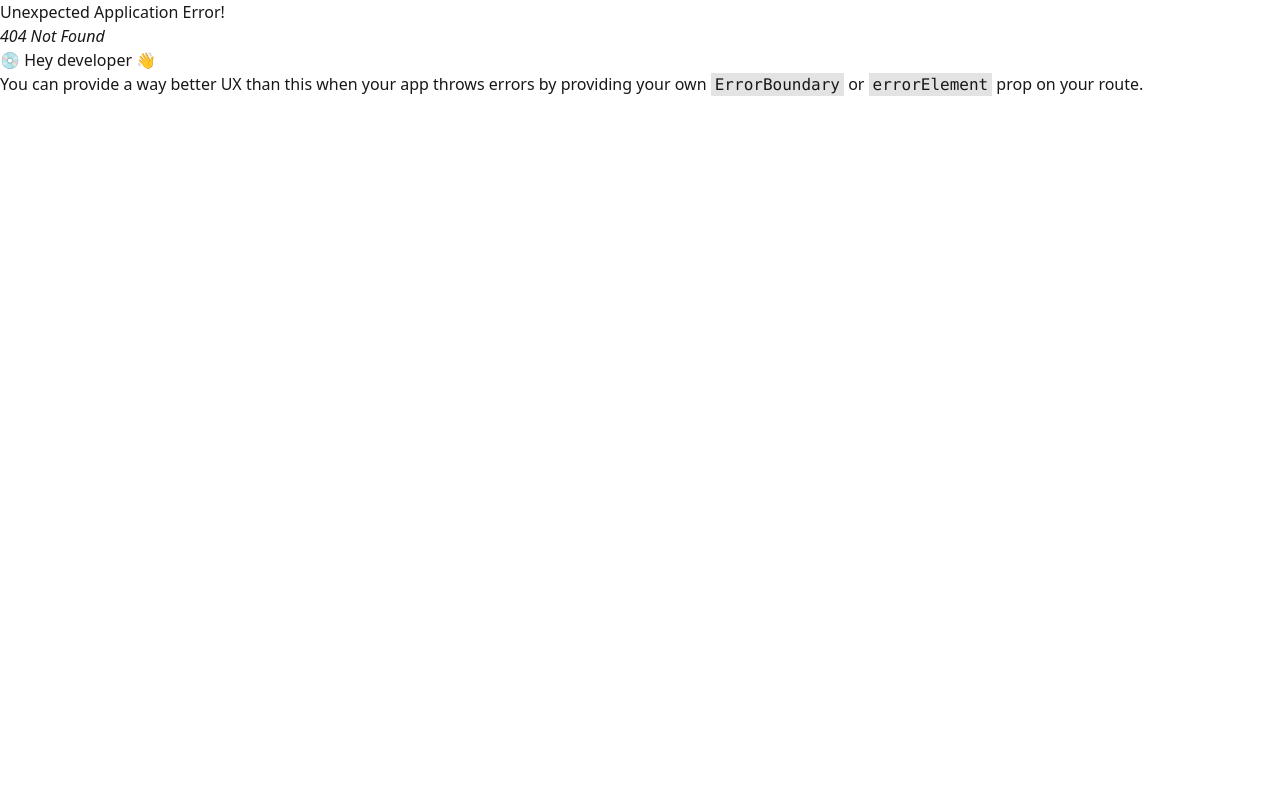
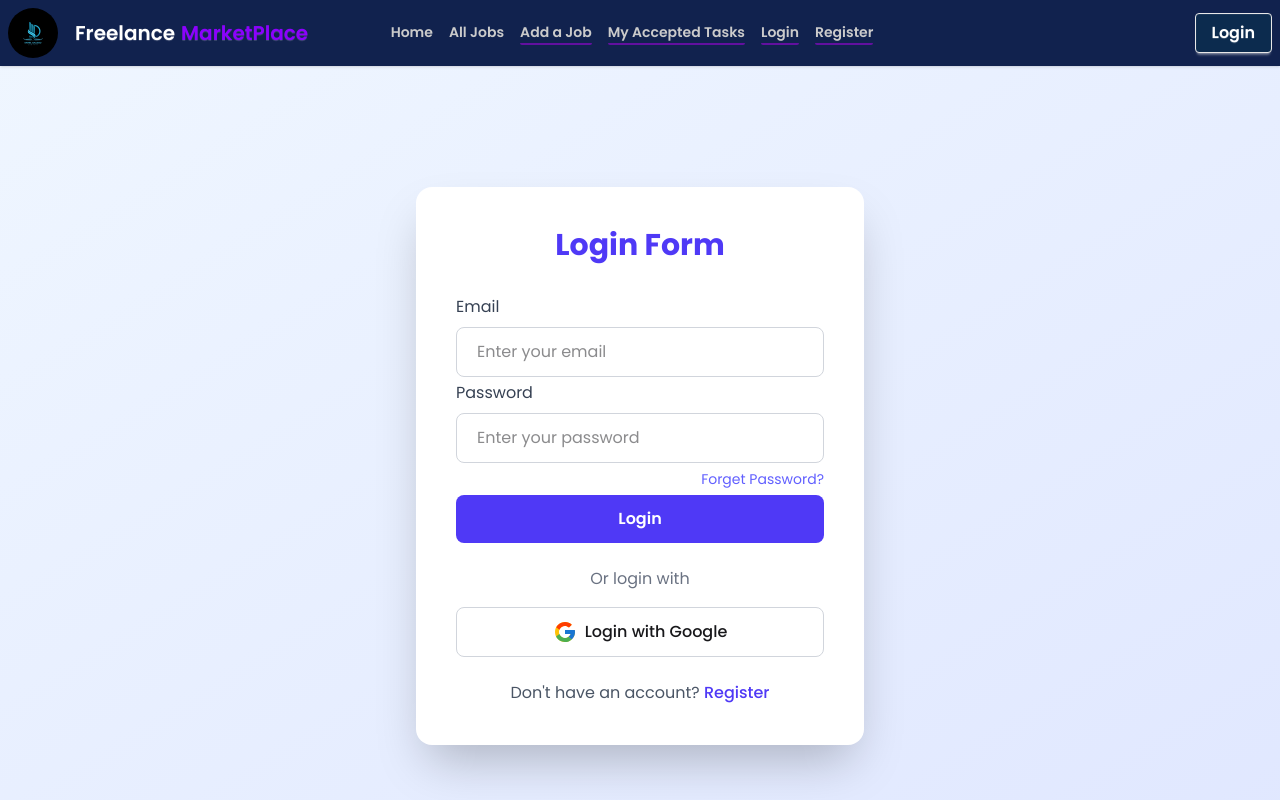
Before and after one commit to Azaharul-islam615/ph-assignment-10, a React (Vite) app: page /login in a window 1280 px wide. Before the commit this address had no page. Shown: the top 800 px of the page. Built offline with nearby package versions, Linux system fonts and the light colour scheme.

Commit message:
add login route

```diff
--- a/package.json
+++ b/package.json
@@ -13,6 +13,7 @@
     "@tailwindcss/vite": "^4.1.17",
     "react": "^19.1.1",
     "react-dom": "^19.1.1",
+    "react-icons": "^5.5.0",
     "react-router": "^7.9.5",
     "swiper": "^12.0.3",
     "tailwindcss": "^4.1.17"
--- a/src/component/Nav.jsx
+++ b/src/component/Nav.jsx
@@ -4,13 +4,13 @@ import img from"../assets/web.webp"
 
 const Nav = () => {
     const links=<>
-        <NavLink to="/" className="hover:text-pink-600  mr-4 font-semibold text-[#CBCBCB]">Home</NavLink>
-        <NavLink to='/allapps' className=" hover:text-pink-600 mr-4 font-semibold text-[#CBCBCB]">All Jobs</NavLink>
-        <NavLink className=" hover:text-pink-600  mr-4 font-semibold text-[#CBCBCB]">Add a Job</NavLink>
-        <NavLink className=" hover:text-pink-600 mr-4 font-semibold text-[#CBCBCB]">My Accepted
+        <NavLink to="/" className="all hover:text-pink-600  mr-4 font-semibold text-[#CBCBCB]">Home</NavLink>
+        <NavLink to='/allapps' className="all hover:text-pink-600 mr-4 font-semibold text-[#CBCBCB]">All Jobs</NavLink>
+        <NavLink className="all hover:text-pink-600  mr-4 font-semibold text-[#CBCBCB]">Add a Job</NavLink>
+        <NavLink className="all hover:text-pink-600 mr-4 font-semibold text-[#CBCBCB]">My Accepted
             Tasks</NavLink>
-        <NavLink className=" hover:text-pink-600 mr-4 font-semibold text-[#CBCBCB]">Login</NavLink>
-        <NavLink className=" hover:text-pink-600 mr-4 font-semibold text-[#CBCBCB]">Register</NavLink>
+        <NavLink to="/login" className="all hover:text-pink-600 mr-4 font-semibold text-[#CBCBCB]">Login</NavLink>
+        <NavLink className="all hover:text-pink-600 mr-4 font-semibold text-[#CBCBCB]">Register</NavLink>
     </>
     return (
         <div className="navbar  shadow-sm bg-[#11224E] text-white">
--- a/src/index.css
+++ b/src/index.css
@@ -13,10 +13,10 @@
 
     border-radius: 2px;
 }
-a{
+.all{
   transition: 0.3s;
 }
-a:hover{
+.all:hover{
    border-bottom: 2px solid #62109F;
 }
 @keyframes fadeIn {
--- a/src/main.jsx
+++ b/src/main.jsx
@@ -10,11 +10,14 @@ import { createBrowserRouter, RouterProvider } from 'react-router'
 import Homelayout from './layout/Homelayout.jsx'
 import Home from './component/Home.jsx'
 import Alljobs from './component/Alljobs.jsx'
+import Login from './routes/Login.jsx';
 const router=createBrowserRouter([
 {path:'/',Component:Homelayout,
   children:[
     {index:true,Component:Home},
-    {path:'/allapps',Component:Alljobs}
+    {path:'/allapps',Component:Alljobs},
+    {path:'/login',Component:Login},
+    {path:'/register'}
   ]
 }
 ])
--- /dev/null
+++ b/src/routes/Login.jsx
@@ -0,0 +1,71 @@
+import React from "react";
+import { FcGoogle } from "react-icons/fc";
+
+const Login = () => {
+    return (
+        <div className="min-h-screen  flex items-center justify-center bg-gradient-to-br from-blue-50 to-indigo-100 px-4">
+            <div className="max-w-md w-full bg-white p-10 rounded-2xl shadow-2xl">
+                <h2 className="text-3xl font-bold text-center text-indigo-600 mb-8">
+                    Login Form
+                </h2>
+
+                <form className="space-y-1">
+                    <div>
+                        <label className="block text-gray-700 mb-2" htmlFor="email">
+                            Email
+                        </label>
+                        <input
+                            type="email"
+                            id="email"
+                            placeholder="Enter your email"
+                            className="w-full px-5 py-3 border border-gray-300 rounded-lg focus:outline-none focus:ring-2 focus:ring-indigo-500 focus:border-indigo-500"
+                        />
+                    </div>
+
+                    <div>
+                        <label className="block text-gray-700 mb-2" htmlFor="password">
+                            Password
+                        </label>
+                        <input
+                            type="password"
+                            id="password"
+                            placeholder="Enter your password"
+                            className="w-full px-5 py-3 border border-gray-300 rounded-lg focus:outline-none focus:ring-2 focus:ring-indigo-500 focus:border-indigo-500"
+                        />
+                    </div>
+
+                    <div className="text-right">
+                        <a href="#" className="text-sm text-indigo-500 hover:underline">
+                            Forget Password?
+                        </a>
+                    </div>
+
+                    <button
+                        type="submit"
+                        className="w-full bg-indigo-600 hover:bg-indigo-700 text-white font-semibold py-3 rounded-lg transition duration-300"
+                    >
+                        Login
+                    </button>
+                </form>
+
+                <div className="mt-6 flex items-center justify-center gap-2 text-gray-500">
+                    <span>Or login with</span>
+                </div>
+
+                <button className="mt-4 w-full flex items-center justify-center gap-2 border border-gray-300 hover:bg-gray-100 transition py-3 rounded-lg font-medium">
+                    <FcGoogle size={24} />
+                    Login with Google
+                </button>
+
+                <p className="mt-6 text-center text-gray-600">
+                    Don't have an account?{" "}
+                    <a href="#" className="text-indigo-600 font-medium hover:underline">
+                        Register
+                    </a>
+                </p>
+            </div>
+        </div>
+    );
+};
+
+export default Login;
```
Also changed, not shown: 1 other file (tests, documents, lock files or other folders).
